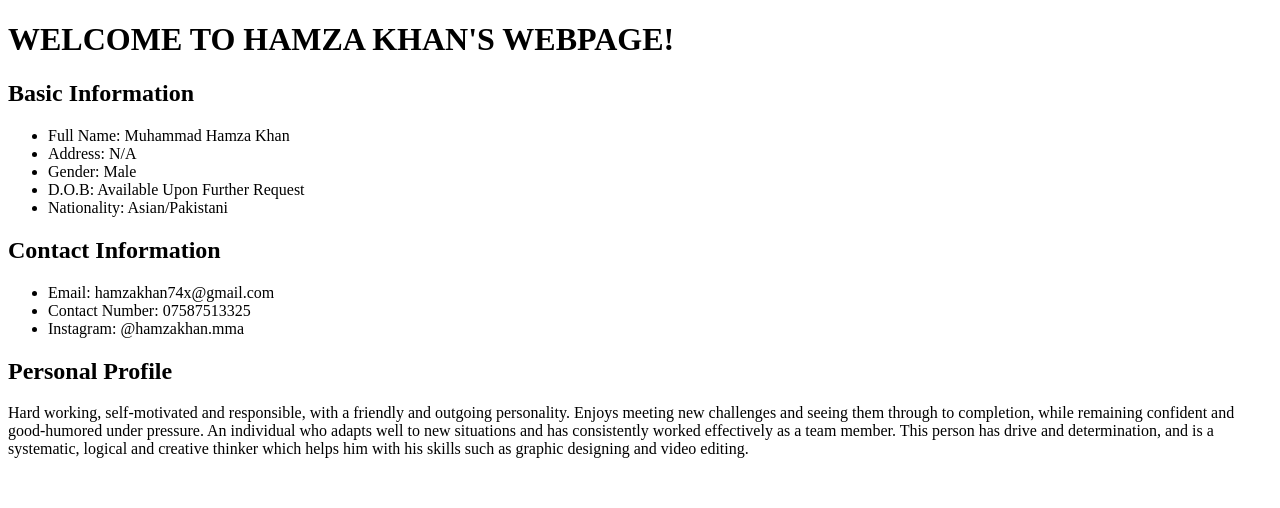
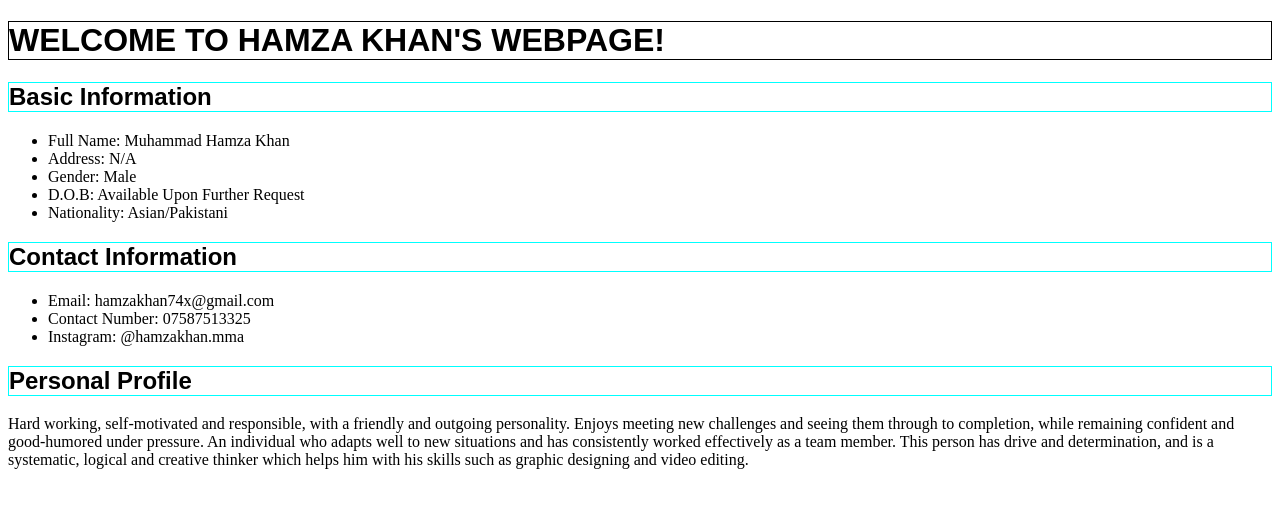
Before and after one commit to hamzakhanmma/hamzakhanmma.github.io, a plain HTML site: page index.html in a window 1280 px wide. Drawn offline with Linux system fonts and the light colour scheme.

Commit message:
added basic styling to h1 and h2

```diff
--- a/index.html
+++ b/index.html
@@ -2,6 +2,21 @@
 <html lang="en">
     <head>
         <title>Hamza's Website</title>
+        <style>
+            h1 {
+                border: 1px solid black;
+                font-weight: bold;
+                font-family: Arial, Helvetica, sans-serif;
+            }
+
+            h2 {
+                border: 1px solid aqua;
+                font-weight: bold;
+                font-family: Arial, Helvetica, sans-serif;
+            }
+
+
+        </style>
     </head>
     <body>
         <h1>WELCOME TO HAMZA KHAN'S WEBPAGE!</h1>
```
